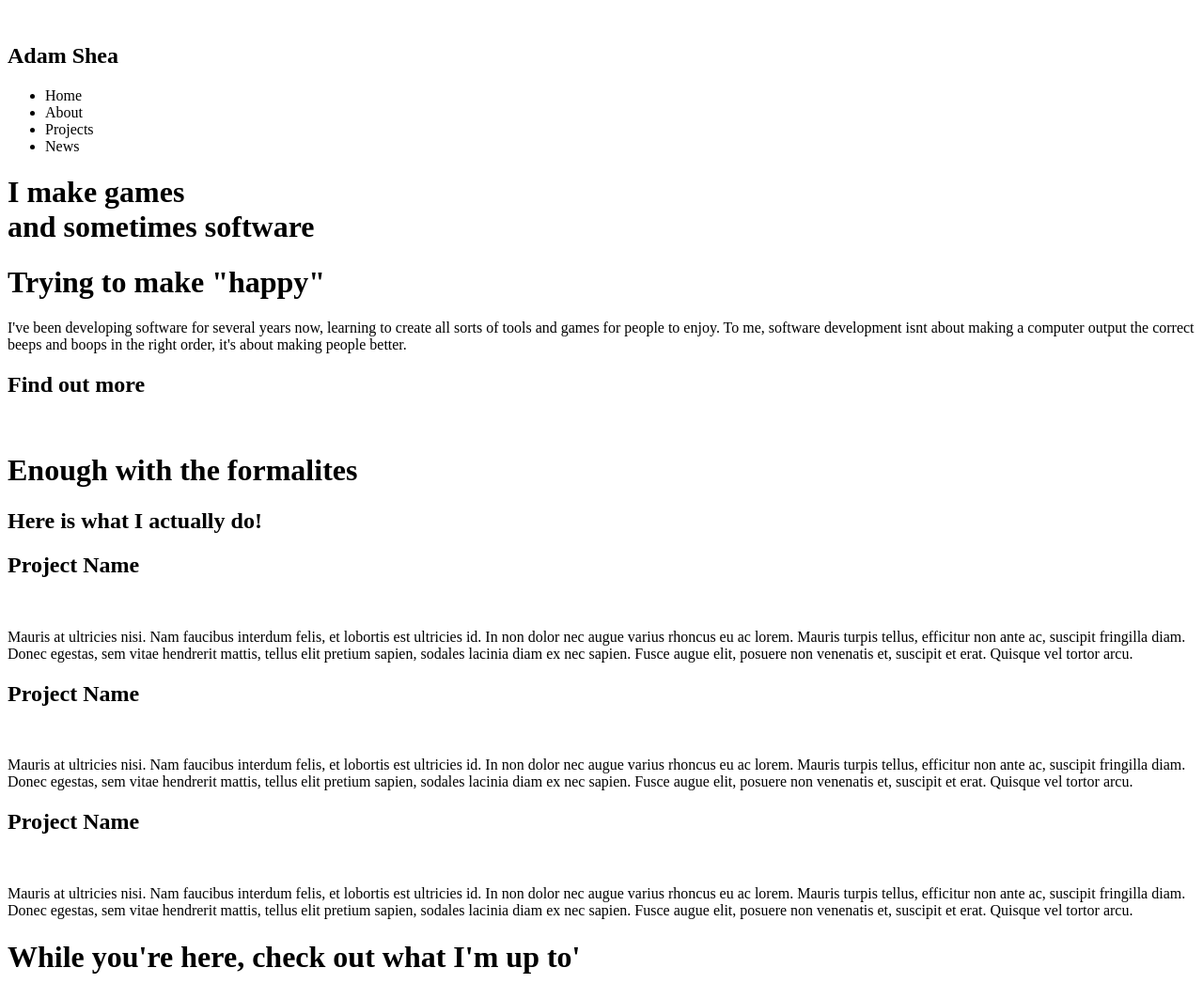
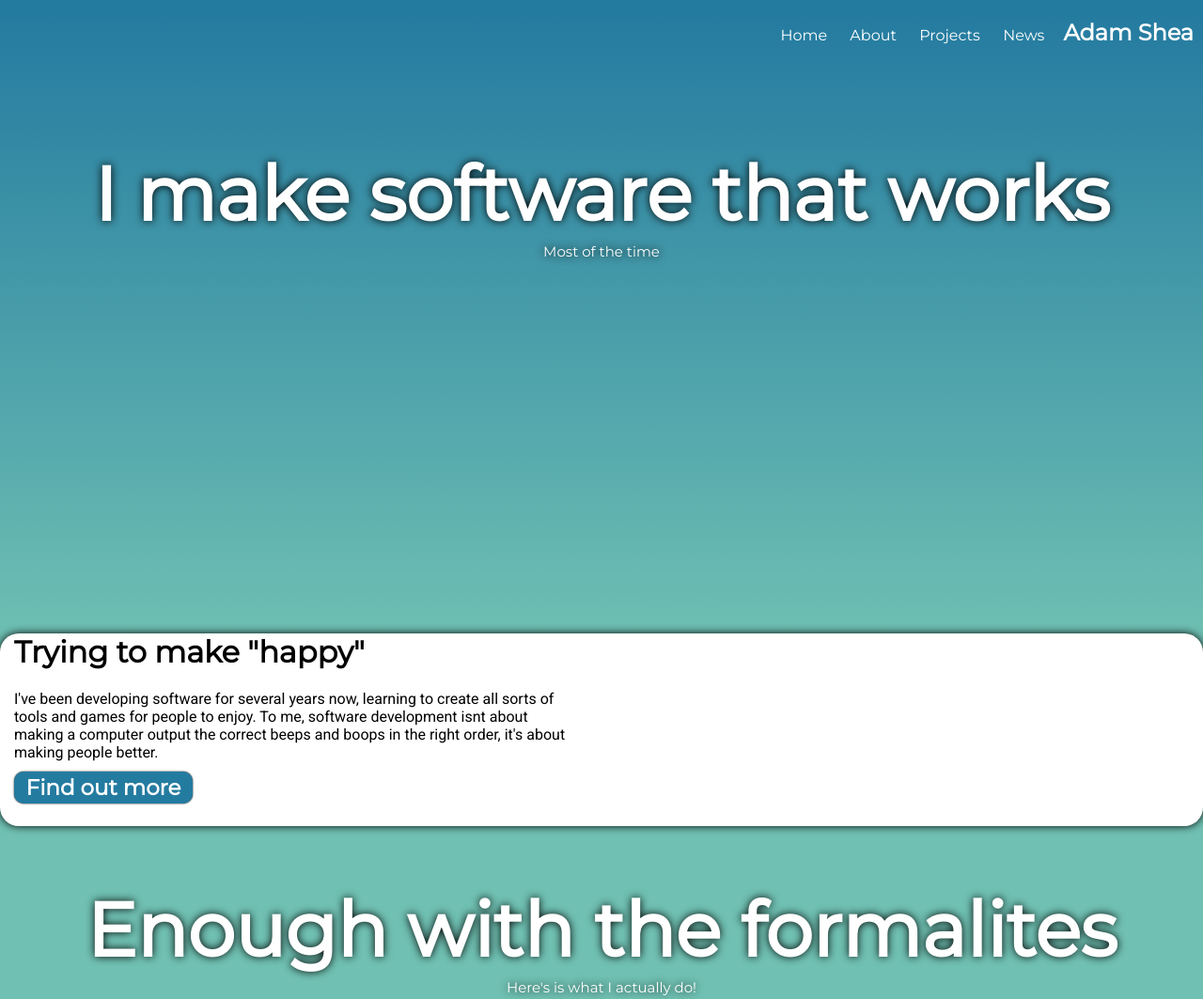
Before and after one commit to Adam-Shea/Adam-Shea.github.io, a plain HTML site: page index.html in a window 1280 px wide. Shown: the top 1063 px of the page at 94% size. Drawn offline with Linux system fonts and the light colour scheme.

Commit message:
New CSS features
Added in new CSS file with basic layouts

```diff
--- /dev/null
+++ b/index.css
@@ -0,0 +1,130 @@
+    /*
+    Hey! Thanks for snooping around my website. I hope you like it.
+    Have an awesome day
+    ~Adam Shea
+*/
+
+    body {
+        margin: 0;
+        background-color: #70c1b3;
+    }
+
+    h1 {
+        font-family: 'Montserrat', sans-serif;
+    }
+
+    h2 {
+        font-family: 'Montserrat', medium;
+    }
+
+    p {
+        font-family: 'Roboto', regular;
+    }
+
+    .navbar {
+        display: flex;
+        flex-direction: row-reverse;
+        background-color: #247ba0;
+    }
+
+    .navlist {
+        display: inline;
+        padding-left: 10px;
+        padding-right: 10px;
+    }
+
+    .webtitle {
+        margin-top: 20px;
+        font-family: 'Montserrat', sans-serif;
+        color: white;
+        padding-right: 10px;
+    }
+
+    .navlistparent {
+        margin-top: 28px;
+        font-family: 'Montserrat', sans-serif;
+        color: white;
+        padding-right: 10px;
+    }
+
+    .heroTitle {
+        text-align: center;
+        font-size: 80px;
+        color: white;
+        text-shadow: 0px 0px 10px black;
+    }
+
+    .heroSubTitle {
+        text-align: center;
+        margin-top: -50px;
+        font-size: 15px;
+        color: white;
+        font-family: 'Montserrat', sans-serif;
+        text-shadow: 0px 0px 10px black;
+    }
+
+    .heroBackground {
+        margin-top: -55px;
+        padding-top: 90px;
+        background: linear-gradient(#247ba0, #70c1b3);
+        padding-bottom: 400px;
+    }
+
+    .aboutContainer {
+        background: white;
+        border-radius: 20px;
+        margin-top: -40px;
+        box-shadow: 0px 0px 10px black;
+        padding-bottom: 5px;
+    }
+
+    .aboutTitle {
+        padding-left: 15px;
+    }
+
+    .aboutText {
+        padding-left: 15px;
+        max-width: 600px;
+    }
+
+    .aboutButton {
+        text-align: center;
+        margin-top: -5px;
+        margin-left: 15px;
+        background: #247BA0;
+        max-width: 170px;
+        border-radius: 10px;
+        padding: 3px 10px;
+        color: white;
+        font-size: 23px;
+        font-family: 'Montserrat', sans-serif;
+        box-shadow: 0px 0px 2px black;
+    }
+
+    .projectContainer {
+        background-color: #70c1b3;
+        margin-top: -10px;
+    }
+
+    .heroSubTitleProjects {
+        text-align: center;
+        margin-top: -50px;
+        font-size: 15px;
+        color: white;
+        font-family: 'Roboto', regular;
+    }
+
+    .projectCardContainer {
+        margin-top: 30px;
+        display: flex;
+    }
+
+    .projectCard {
+        width: 500px;
+        text-align: center;
+        padding: 0px 10px;
+        margin: 0px 50px;
+        background: white;
+        border-radius: 10px;
+        box-shadow: 0px 0px 10px black;
+    }
--- a/index.html
+++ b/index.html
@@ -5,56 +5,64 @@
     <meta charset="UTF-8">
     <meta name="viewport" content="width=device-width, initial-scale=1.0">
     <meta http-equiv="X-UA-Compatible" content="ie=edge">
+    <link rel="stylesheet" href="index.css">
     <title>Adam Shea</title>
+    <link href="https://fonts.googleapis.com/css?family=Montserrat&display=swap" rel="stylesheet">
+    <link href="https://fonts.googleapis.com/css?family=Roboto&display=swap" rel="stylesheet">
 </head>
 
 <body>
     <header>
-        <nav>
+        <nav class=navbar>
             <img src="wip" alt="">
-            <h2>Adam Shea</h2>
+            <h2 class=webtitle>Adam Shea</h2>
             <div>
-                <ul>
-                    <li>Home</li>
-                    <li>About</li>
-                    <li>Projects</li>
-                    <li>News</li>
+                <ul class=navlistparent>
+                    <li class=navlist>Home</li>
+                    <li class=navlist>About</li>
+                    <li class=navlist>Projects</li>
+                    <li class=navlist>News</li>
                 </ul>
             </div>
         </nav>
-        <h1>I make games<br>and sometimes software</h1>
+        <div class=heroBackground>
+            <h1 class=heroTitle>I make software that works</h1>
+            <p class=heroSubTitle>Most of the time</p>
+        </div>
     </header>
     <main>
         <div>
-            <div>
-                <h1>Trying to make "happy"</h1>
-                <p>I've been developing software for several years now, learning to create all sorts of tools and games for people to enjoy. To me, software development isnt about making a computer output the correct beeps and boops in the right order, it's
+            <div class=aboutContainer>
+                <h1 class=aboutTitle>Trying to make "happy"</h1>
+                <p class=aboutText>I've been developing software for several years now, learning to create all sorts of tools and games for people to enjoy. To me, software development isnt about making a computer output the correct beeps and boops in the right order, it's
                     about making people better.</p>
-                <h2>Find out more</h2>
+                <h2 class=aboutButton>Find out more</h2>
             </div>
             <img src="wip" alt="">
         </div>
-        <div>
-            <h1>Enough with the formalites</h1>
-            <h2>Here is what I actually do!</h2>
-            <article>
+        <div class=projectContainer>
+            <h1 class=heroTitle>Enough with the formalites</h1>
+            <p class=heroSubTitle>Here's is what I actually do!</p>
+            <div class=projectCardContainer>
+                <article class=projectCard>
                     <h2>Project Name</h2>
                     <img src="wip" alt="">
-                <p>Mauris at ultricies nisi. Nam faucibus interdum felis, et lobortis est ultricies id. In non dolor nec augue varius rhoncus eu ac lorem. Mauris turpis tellus, efficitur non ante ac, suscipit fringilla diam. Donec egestas, sem vitae hendrerit
-                    mattis, tellus elit pretium sapien, sodales lacinia diam ex nec sapien. Fusce augue elit, posuere non venenatis et, suscipit et erat. Quisque vel tortor arcu.</p>
+                    <p>Mauris at ultricies nisi. Nam faucibus interdum felis, et lobortis est ultricies id. In non dolor nec augue varius rhoncus eu ac lorem. Mauris turpis tellus, efficitur non ante ac, suscipit fringilla diam. Donec egestas, sem vitae
+                        hendrerit mattis, tellus elit pretium sapien, sodales lacinia diam ex nec sapien. Fusce augue elit, posuere non venenatis et, suscipit et erat. Quisque vel tortor arcu.</p>
                 </article>
-            <article>
+                <article class=projectCard>
                     <h2>Project Name</h2>
                     <img src="wip" alt="">
-                <p>Mauris at ultricies nisi. Nam faucibus interdum felis, et lobortis est ultricies id. In non dolor nec augue varius rhoncus eu ac lorem. Mauris turpis tellus, efficitur non ante ac, suscipit fringilla diam. Donec egestas, sem vitae hendrerit
-                    mattis, tellus elit pretium sapien, sodales lacinia diam ex nec sapien. Fusce augue elit, posuere non venenatis et, suscipit et erat. Quisque vel tortor arcu.</p>
+                    <p>Mauris at ultricies nisi. Nam faucibus interdum felis, et lobortis est ultricies id. In non dolor nec augue varius rhoncus eu ac lorem. Mauris turpis tellus, efficitur non ante ac, suscipit fringilla diam. Donec egestas, sem vitae
+                        hendrerit mattis, tellus elit pretium sapien, sodales lacinia diam ex nec sapien. Fusce augue elit, posuere non venenatis et, suscipit et erat. Quisque vel tortor arcu.</p>
                 </article>
-            <article>
+                <article class=projectCard>
                     <h2>Project Name</h2>
                     <img src="wip" alt="">
-                <p>Mauris at ultricies nisi. Nam faucibus interdum felis, et lobortis est ultricies id. In non dolor nec augue varius rhoncus eu ac lorem. Mauris turpis tellus, efficitur non ante ac, suscipit fringilla diam. Donec egestas, sem vitae hendrerit
-                    mattis, tellus elit pretium sapien, sodales lacinia diam ex nec sapien. Fusce augue elit, posuere non venenatis et, suscipit et erat. Quisque vel tortor arcu.</p>
+                    <p>Mauris at ultricies nisi. Nam faucibus interdum felis, et lobortis est ultricies id. In non dolor nec augue varius rhoncus eu ac lorem. Mauris turpis tellus, efficitur non ante ac, suscipit fringilla diam. Donec egestas, sem vitae
+                        hendrerit mattis, tellus elit pretium sapien, sodales lacinia diam ex nec sapien. Fusce augue elit, posuere non venenatis et, suscipit et erat. Quisque vel tortor arcu.</p>
                 </article>
+            </div>
         </div>
         <div>
             <h1>While you're here, check out what I'm up to'</h1>
```
Lines whose indentation alone changed are shown as unchanged.
